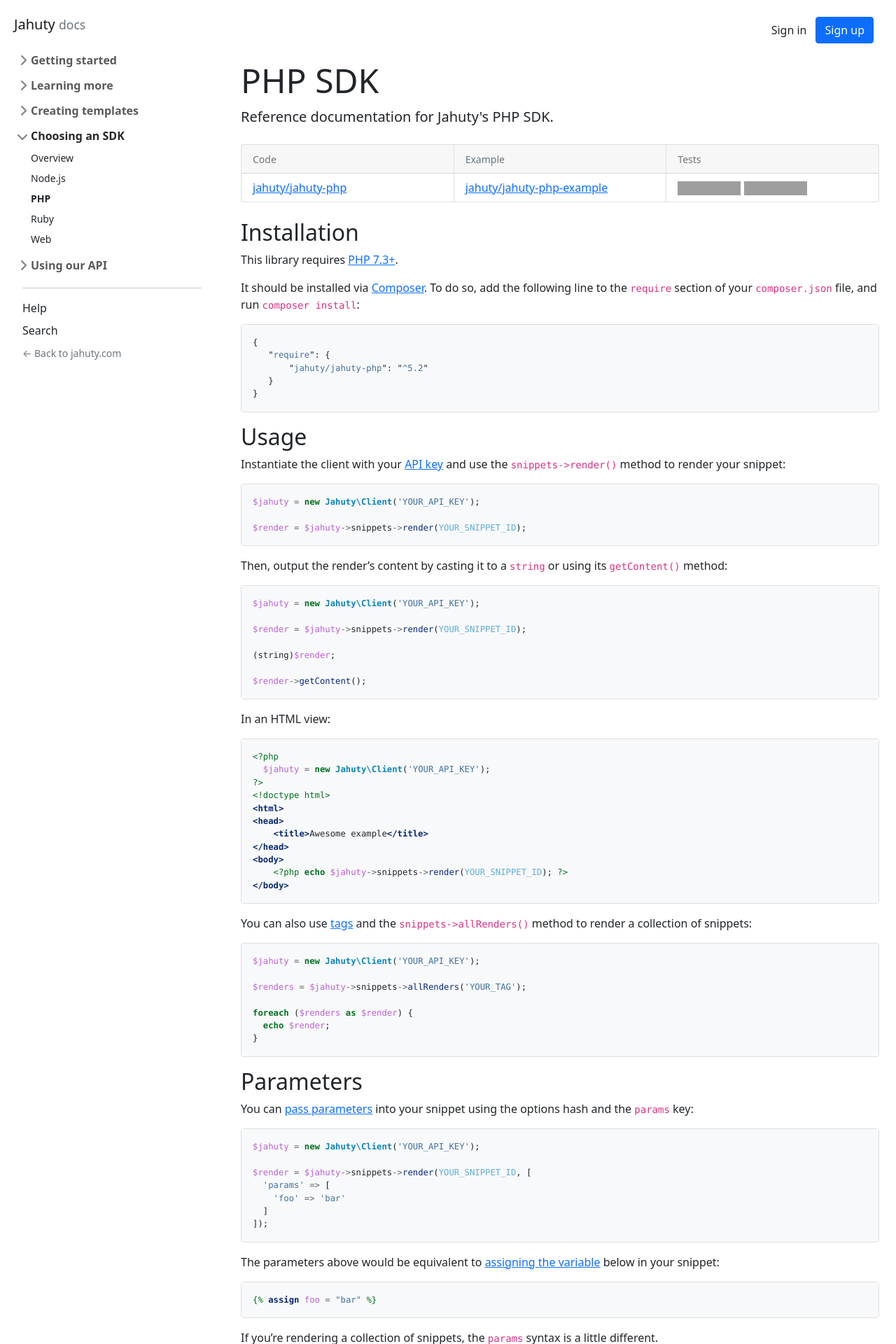
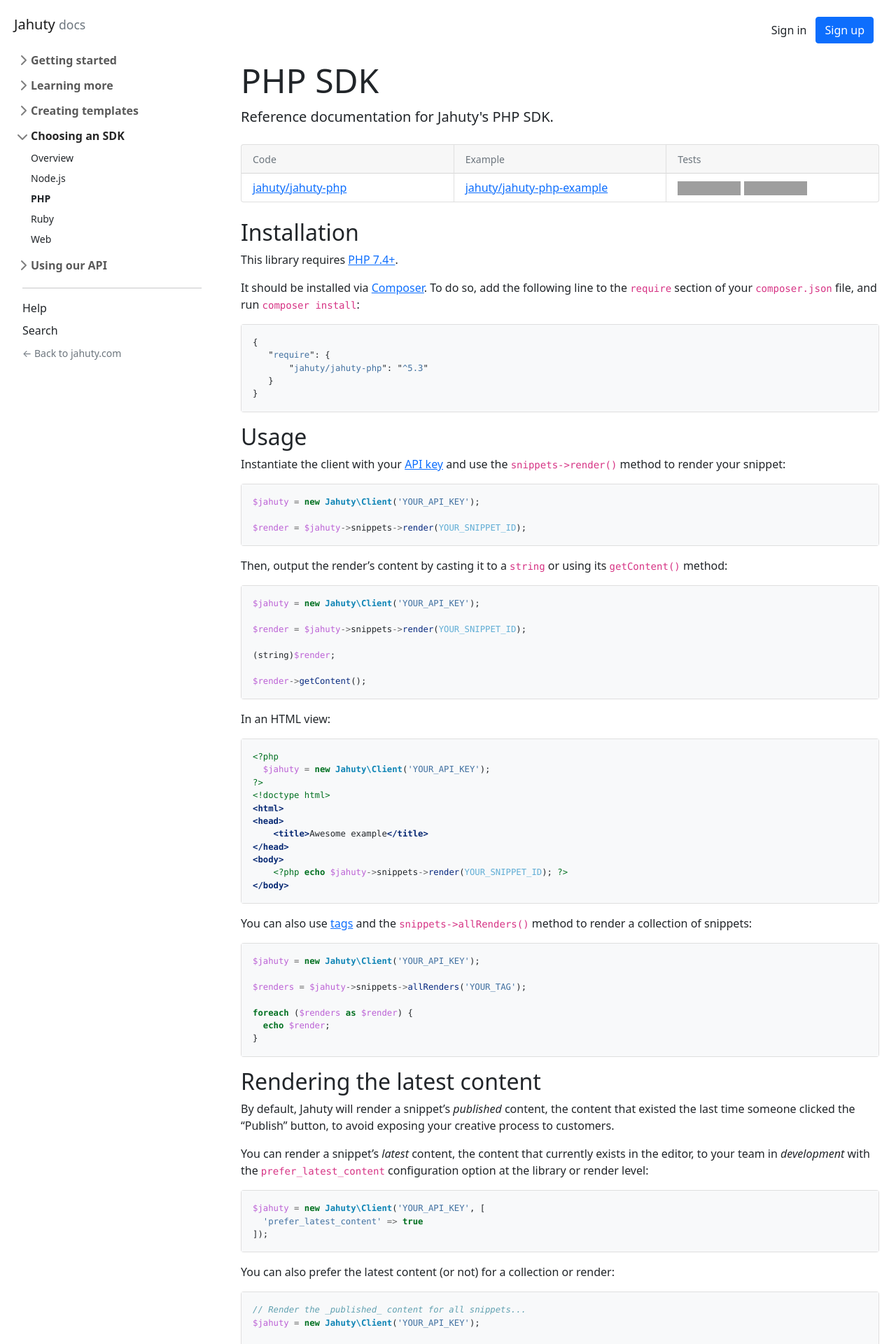
Before and after one commit to jahuty/documentation, a Jekyll site: the page built from sdks/php.md, in a window 1280 px wide. Shown: the top 1920 px of the page at 70% size. Built offline with Jekyll 4.4.1, drawn with Linux system fonts in a browser that asks for light colours; nearby versions of some CDN libraries; some of the changed text lies outside the part shown; grey boxes are pictures that could not be loaded.

Commit message:
Add latest content section to sdk articles (with a few other minor changes)

```diff
--- a/sdks/php.md
+++ b/sdks/php.md
@@ -37,14 +37,14 @@ category    : sdks
 
 ## Installation
 
-This library requires [PHP 7.3+](https://secure.php.net).
+This library requires [PHP 7.4+](https://secure.php.net).
 
 It should be installed via [Composer](https://getcomposer.org). To do so, add the following line to the `require` section of your `composer.json` file, and run `composer install`:
 
 {% capture installation %}
 {
    "require": {
-       "jahuty/jahuty-php": "^5.2"
+       "jahuty/jahuty-php": "^5.3"
    }
 }
 {% endcapture %}
@@ -105,9 +105,44 @@ foreach ($renders as $render) {
 
 {% include code.html language="php" code=rendering_a_collection header=false toggle=false select=false %}
 
-## Parameters
+## Rendering the latest content
 
-You can [pass parameters]({% link liquid/parameters.md %}) into your snippet using the options hash and the `params` key:
+By default, Jahuty will render a snippet's _published_ content, the content that existed the last time someone clicked the "Publish" button, to avoid exposing your creative process to customers.
+
+You can render a snippet's _latest_ content, the content that currently exists in the editor, to your team in _development_ with the `prefer_latest_content` configuration option at the library or render level:
+
+{% capture configuring_client_with_latest %}
+$jahuty = new Jahuty\Client('YOUR_API_KEY', [
+  'prefer_latest_content' => true
+]);
+{% endcapture %}
+{% include code.html language="php" code=configuring_client_with_latest %}
+
+You can also prefer the latest content (or not) for a collection or render:
+
+{% capture rendering_with_latest %}
+// Render the _published_ content for all snippets...
+$jahuty = new Jahuty\Client('YOUR_API_KEY');
+
+// ... except, render the _latest_ content for this one...
+$render = $jahuty->snippets->render(YOUR_SNIPPET_ID, [
+  'prefer_latest_content' => true
+]);
+
+// ... and, this collection.
+$renders = $jahuty->snippets->allRenders('YOUR_TAG', [
+  'prefer_latest_content' => true
+]);
+{% endcapture %}
+{% include code.html language="php" code=rendering_with_latest %}
+
+## Passing dynamic parameters
+
+You can use the _same_ snippet to generate _different_ content by defining [variables]({% link liquid/variables.md %}) in your snippets and setting their values via [parameters]({% link liquid/parameters.md %}).
+
+### Snippet parameters
+
+You can pass parameters into your snippet using the options hash and the `params` key:
 
 {% capture rendering_with_params %}
 $jahuty = new Jahuty\Client('YOUR_API_KEY');
@@ -127,7 +162,10 @@ The parameters above would be equivalent to [assigning the variable]({% link liq
 {% endcapture %}
 {% include code.html language="liquid" code=render_with_vars %}
 
-If you're rendering a collection of snippets, the `params` syntax is a little different.
+
+### Collection parameters
+
+Collection parameters use a slightly different `params` syntax.
 
 The first dimension of the params array for a collection determines the parameters' scope. You can use the asterisk key (<kbd>*</kbd>) to pass the same parameters to all snippets, or you can use the snippet id as key to pass parameters to a specific snippet.
 
@@ -167,7 +205,7 @@ $renders = $jahuty->snippets->allRenders('YOUR_TAG', [
 {% endcapture %}
 {% include code.html language="php" code=rendering_collection_with_params_and_precedence %}
 
-## Caching
+## Caching for performance
 
 Caching controls how frequently this library requests content from Jahuty's API.
 
@@ -299,7 +337,7 @@ try {
 
 ## Example
 
-If you'd like to see the SDK in action, see [jahuty/jahuty-php-example]({{ site.data.urls.examples.php }}).
+If you'd like to see this library in action, see [jahuty/jahuty-php-example]({{ site.data.urls.examples.php }}).
 
 ## Contributing
 
```
Also changed, not shown: other parts of sdks/php.md (+1 -1 lines), sdks/node.md (+43 -6 lines), sdks/ruby.md (+38 -7 lines).
